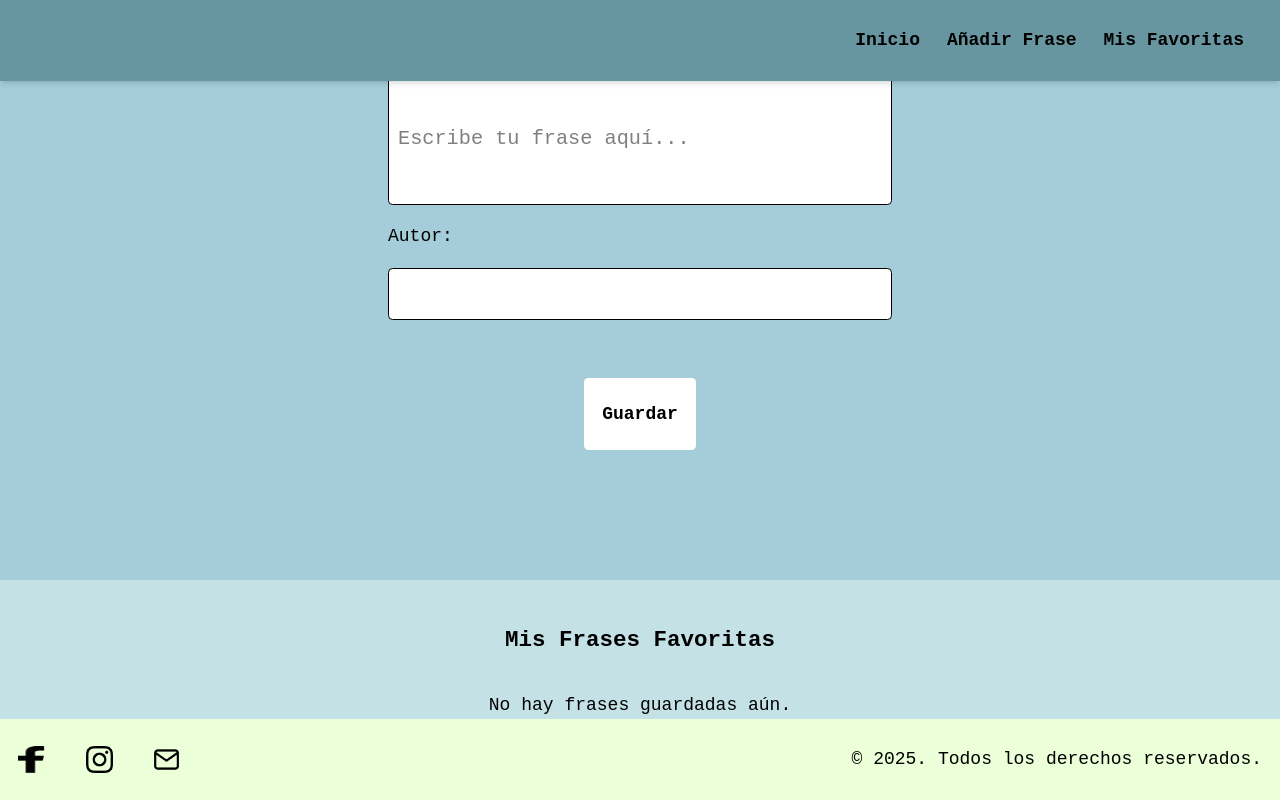
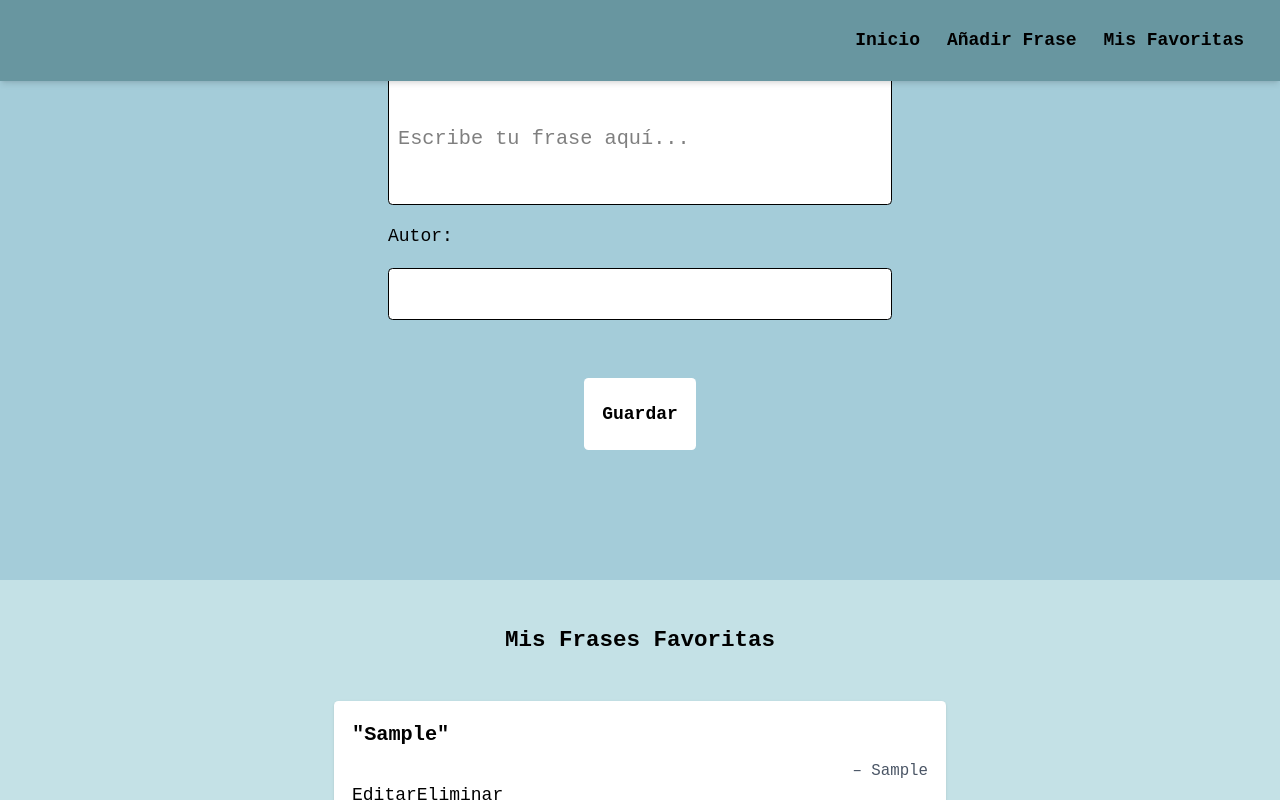
Before and after one commit to miaryl/p7_proyecto4, a React (Vite) app: page / in a window 1280 px wide. Both pictures are taken after typing "Sample", "Sample" into the empty fields and a click on the button "Guardar". Shown: the part 1291-2091 px from the top of the page. Built offline with nearby package versions, Linux system fonts and the light colour scheme; a web font is replaced by a local one.

Commit message:
fix editting problem

```diff
--- a/src/App.jsx
+++ b/src/App.jsx
@@ -17,12 +17,10 @@ function App() {
   const [text, setText] = useState("");
   const [author, setAuthor] = useState("");
   const [error, setError] = useState("");
-  const [editingIndex, setEditingIndex] = useState(null);
 
   useEffect(() => {
     const storedQuotes = JSON.parse(localStorage.getItem("quotes")) || [];
     setQuotes(storedQuotes);
-    /*setRandomForm(storedQuotes);*/
   }, []);
 
   const updateStorage = (updatedQuotes) => {
@@ -37,41 +35,53 @@ function App() {
        return;
     }
 
-      setError("");
 
       const newQuote = {
         text: text.trim(),
         author: author.trim() || "Anónimo",
+        editing: false
       };
 
-      if (editingIndex !== null) {
-        const updatedQuotes = [...quotes];
-        updatedQuotes[editingIndex] = newQuote;
-        updateStorage(updatedQuotes);
-        setEditingIndex(null);
-        toast.success("Frase editada correctamente");
-      } else {
-        const updatedQuotes = [...quotes, newQuote];
-        updateStorage(updatedQuotes);
-        toast.success("Frase guardada correctamente");
-      }
+      const updatedQuotes = [...quotes, newQuote];
+      updateStorage(updatedQuotes);
 
       setText("");
       setAuthor("");
+      setError("");
+      toast.success("Frase guardada correctamente");
     };
 
-    /*
-    const addQuote = (newQuote) => {
-      setQuotes(prev => [...prev], {...newQuote, id: crypto.randomUUID()});
-    };
-*/
-    const delateQuote = (id) => {
-      setQuotes(prev => [...prev, filter(quotes => quotes.id === id)]);
+
+    const toggleEdit = (index) =>{
+      const updatedQuotes = quotes.map((quote, i )=>
+      i === index ? {...quote, editing: !quote.editing} : quote
+    );
+    setQuotes(updatedQuotes);
     };
 
-    const updateQuote = (updatedquote) => {
-    setTasks(prev => prev.map(quotes => quotes.id === updatedquote.id ? updatedquote : quotes));
-  };
+    const handleEdit = (index, field, value)=>{
+      const updatedQuotes = [...quotes];
+
+      updatedQuotes[index][field] = value;
+      setQuotes(updatedQuotes);
+    };
+
+    const saveEdit = (index)=>{
+      const updatedQuotes = [...quotes];
+
+      if(!updatedQuotes[index].author.trim()){
+        updatedQuotes[index].author = 'Anónimo';
+      }
+      updatedQuotes[index].editing = false;
+      updateStorage(updatedQuotes);
+      toast.success("Frase editada");
+    }
+
+    const handleDelete = (index) => {
+      const updatedQuotes = quotes.filter((_, i) => i !== index);
+      updateStorage(updatedQuotes);
+      toast.success("Frase eliminada");
+    };
 
   return (
   <>
@@ -99,7 +109,13 @@ error={error}
 
 <section id="misfavoritas" className="scroll-mt-32 flex flex-col items-center gap-4 bg-[#C4E1E6]">
 <h2 className="text-xl font-bold mt-10">Mis Frases Favoritas</h2>
-<QuoteList quotes={quotes} />
+<QuoteList
+  quotes={quotes}
+  onEdit={toggleEdit}
+  onDelete={handleDelete}
+  onChange={handleEdit}
+  onSave={saveEdit}
+  />
 </section>
   <Footer />
 </>
--- a/src/components/quotes/QuoteList.jsx
+++ b/src/components/quotes/QuoteList.jsx
@@ -1,12 +1,9 @@
-import { useEffect, useState } from "react";
 
-function QuoteList() {
-  const [quotes, setQuotes] = useState([]);
 
-  useEffect(() => {
-    const storedQuotes = JSON.parse(localStorage.getItem("quotes")) || [];
-    setQuotes(storedQuotes);
-  }, []);
+function QuoteList({quotes, onEdit, onDelete, onChange, onSave}) {
+
+
+
 
   if (quotes.length === 0) {
     return <p className="text-center mt-4">No hay frases guardadas aún.</p>;
@@ -16,8 +13,31 @@ function QuoteList() {
     <ul className="max-w-xl w-full px-4 py-6 space-y-4">
       {quotes.map((quote, index) => (
         <li key={index} className="bg-white p-4 rounded shadow">
-          <p className="text-lg font-semibold">"{quote.text}"</p>
-          <p className="text-sm text-right text-gray-600 mt-2">– {quote.author}</p>
+          {quote.editing ? (
+            <>
+             <input
+              value={quote.text}
+              onChange={(e)=>onChange(index, "text", e.target.value)}
+             />
+             <input
+              value={quote.author}
+              onChange={(e)=>onChange(index, "author", e.target.value)}
+             />
+             <button onClick={()=>onSave(index)}>Guardar</button>
+
+            </>
+
+          ):(
+            <>
+              <p className="text-lg font-semibold">"{quote.text}"</p>
+              <p className="text-sm text-right text-gray-600 mt-2">– {quote.author}</p>
+              <div>
+                <button onClick={()=> onEdit(index)}>Editar</button>
+                <button onClick={()=>onDelete(index)}>Eliminar</button>
+              </div>
+
+            </>
+          )}
         </li>
       ))}
     </ul>
```
Also changed, not shown: src/components/form/form.jsx (+4 -52 lines).
